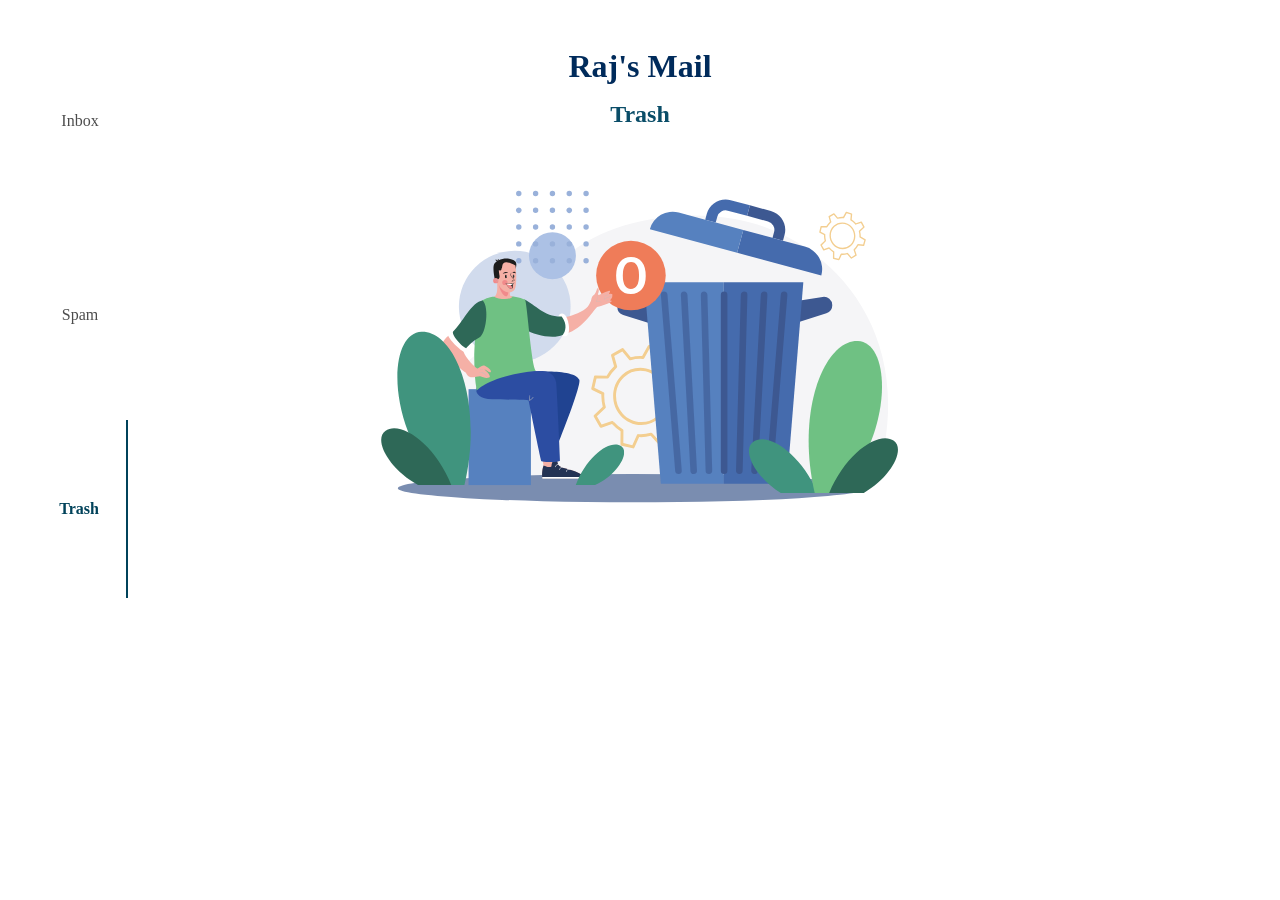
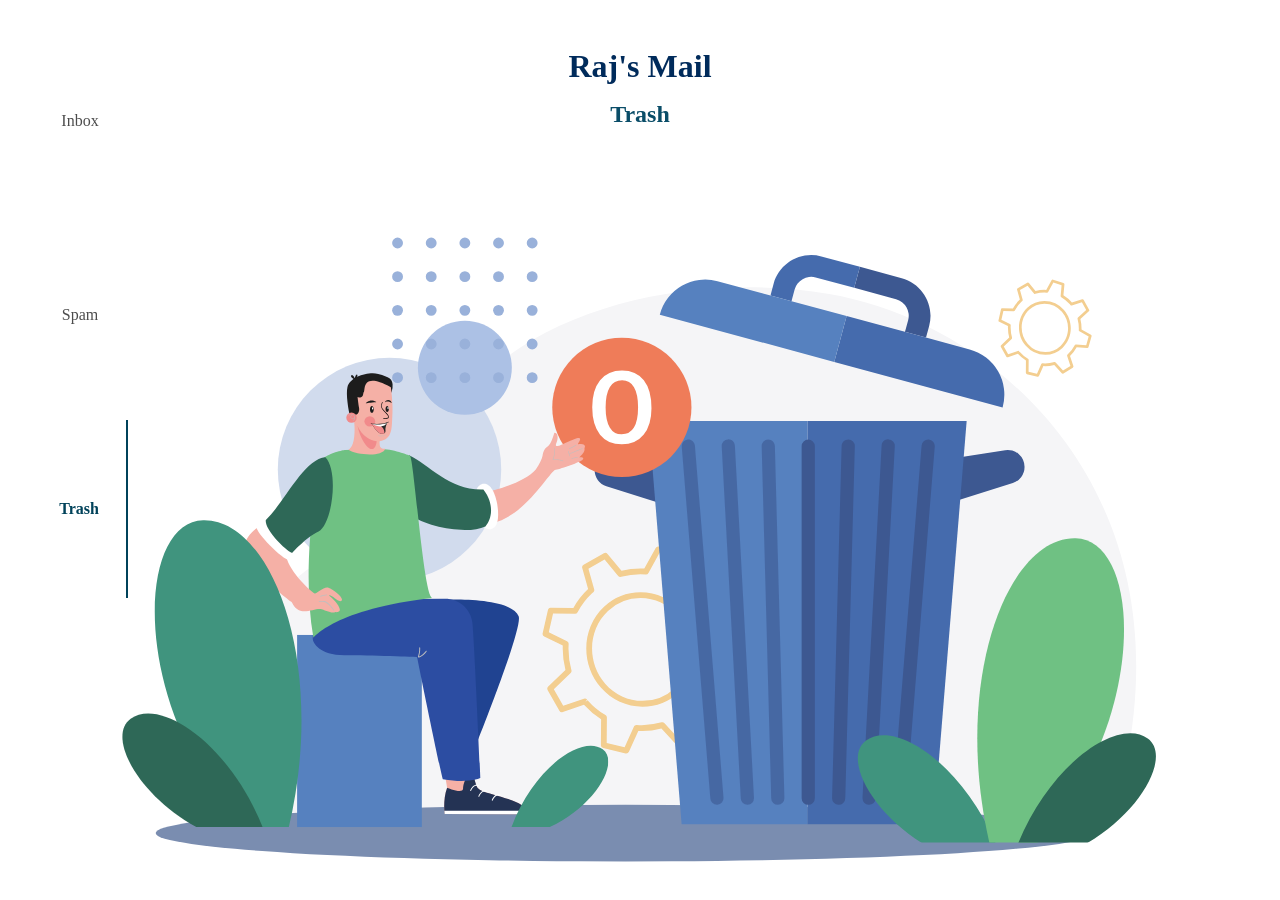
Before and after one commit to shobhit-28/neog-react-set-10, a React (Vite) app: page /trash in a window 1280 px wide. Shown: the top 900 px of the page. Before the commit the page ends 800 px from the top, so only its background shows below. Built offline with nearby package versions, Linux system fonts and the light colour scheme; a web font is replaced by a local one.

Commit message:
added responsiveness to empty images

```diff
--- a/src/index.css
+++ b/src/index.css
@@ -41,6 +41,12 @@
   }
   .single-mail{
     margin-left: 10rem !important;
+  }
+  .empty-img{
+    width: 50%;
+  }
+  .empty-inbox-img{
+    width: 40%;
   }
 }
 
@@ -173,8 +179,8 @@
 /* empty-case-images */
 
 .empty-img{
-  width: 50%;
+  width: 100%;
 }
 .empty-inbox-img{
-  width: 40%;
+  width: 80%;
 }
```
